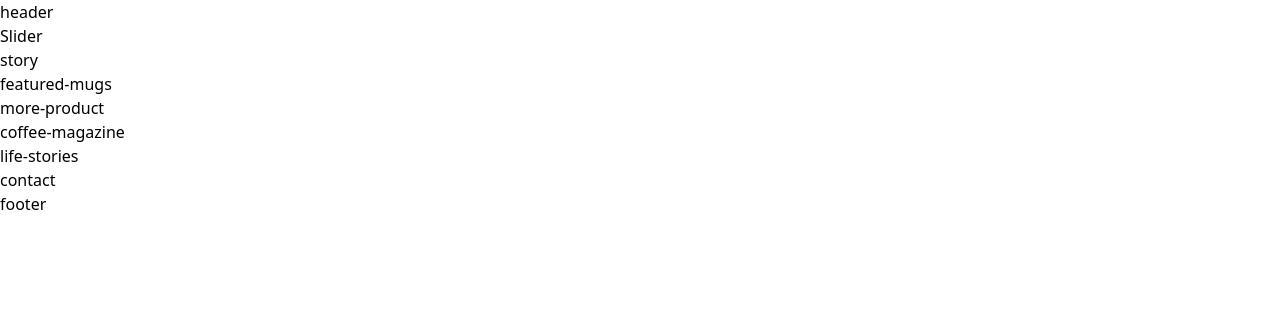
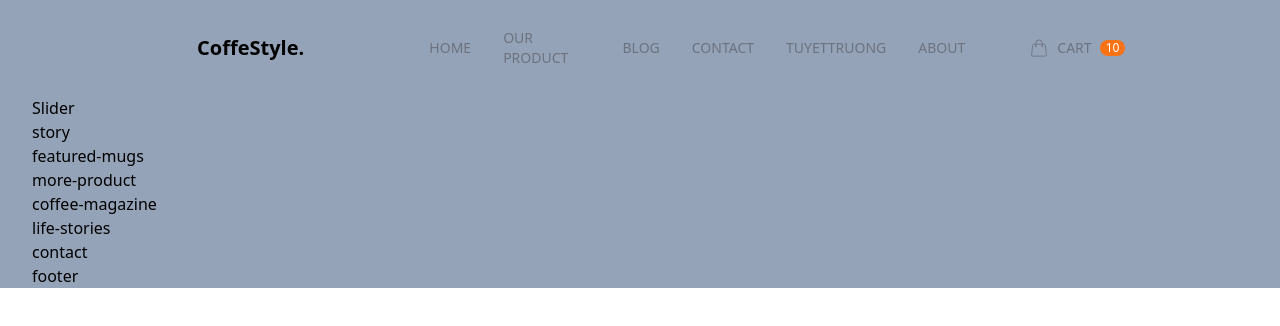
Before and after one commit to TruongThiNgocTuyetB1910172/Coffee-style, a website: page public/index.html in a window 1280 px wide. Drawn offline with Linux system fonts and the light colour scheme.

Commit message:
top menu

```diff
--- a/public/index.html
+++ b/public/index.html
@@ -4,25 +4,58 @@
     <meta charset="UTF-8" />
     <meta name="viewport" content="width=device-width, initial-scale=1.0" />
     <title>NgocTuyet</title>
-    <link href="/output.css" rel="stylesheet" />
+    <link href="./output.css" type="text/css" rel="stylesheet" />
   </head>
   <body>
     <!-- <h1 class="text-3xl font-bold underline text-green-500">
     Hello world!
   </h1> -->
     <div id="root">
-      <div class="content-wrapper">
-        <header>header</header>
+      <div class="content-wapper max-w-screen-2xl bg-slate-400 text-base mx-auto px-8">
+        <header class="py-6 mx-10 ">
+          <nav class="flex flex-row justify-between items-center">
+            <div class="logo basis-2/6 text-center text-xl font-semibold cursor-pointer">
+                CoffeStyle.
+            </div>
+            <ul class="basis-3/6 flex items-center justify-end gap-8 uppercase text-sm text-gray-500 font-medium">
+              <li class="ct-top-menu-item"> <a href="#" class="">Home</a></li>
+              <li class="ct-top-menu-item"> <a href="#" class="">Our Product</a></li>
+              <li class="ct-top-menu-item"> <a href="#" class="">Blog</a></li>
+              <li class="ct-top-menu-item"> <a href="#" class="">Contact</a></li>
+              <li class="ct-top-menu-item"> <a href="#" class="">Tuyettruong</a></li>
+              <li class="ct-top-menu-item"> <a href="#" class="">about</a></li>
+
+            </ul>
+            <ul class="basis-1/6 flex justify-start items-center ml-16 uppercase text-sm text-gray-500 font-medium">
+              <li class="ct-top-menu-item">
+                <a href="#" class="flex items-center">
+                  <svg xmlns="http://www.w3.org/2000/svg" fill="none" viewBox="0 0 24 24" strokeWidth={1.5} stroke="currentColor" className="w-6 h-6" class="ct-icon">
+                    <path strokeLinecap="round" strokeLinejoin="round" d="M15.75 10.5V6a3.75 3.75 0 10-7.5 0v4.5m11.356-1.993l1.263 12c.07.665-.45 1.243-1.119 1.243H4.25a1.125 1.125 0 01-1.12-1.243l1.264-12A1.125 1.125 0 015.513 7.5h12.974c.576 0 1.059.435 1.119 1.007zM8.625 10.5a.375.375 0 11-.75 0 .375.375 0 01.75 0zm7.5 0a.375.375 0 11-.75 0 .375.375 0 01.75 0z" />
+                  </svg>
+
+                  <span class="mx-2">Cart</span>
+                  <span class="ct-badge-cricle bg-orange-500 text-white">10</span>
+              </a>
+              </li>
+            </ul>
+          </nav>
+        </header>
         <main>
           <div class="slider">Slider</div>
           <!-- End slider-->
           <div class="story">story</div>
           <!-- End story-->
-          <div class="featured-mugs">featured-mugs</div><!--End featured-mugs-->
-          <div class="more-product">more-product</div><!--End more-product-->
-          <div class="coffee-magazine">coffee-magazine</div><!--End coffee-magazine-->
-          <div class="life-stories">life-stories</div><!--End life-stories-->
-          <div class="contact">contact</div><!--End contact-->
+          <div class="featured-mugs">featured-mugs</div>
+          <!--End featured-mugs-->
+          <div class="more-product">more-product</div>
+          <!--End more-product-->
+          <div class="coffee-magazine">coffee-magazine</div>
+          <!--End coffee-magazine-->
+          <div class="life-stories">life-stories</div>
+          <!--End life-stories-->
+          <div class="contact">contact</div>
+
+          <!--End contact-->
         </main>
         <footer>footer</footer>
       </div>
--- a/src/input.css
+++ b/src/input.css
@@ -1,3 +1,15 @@
 @tailwind base;
 @tailwind components;
 @tailwind utilities;
+
+/*ct=custom , tranh bi trung*/
+.ct-top-menu-item{
+@apply cursor-pointer py-1 hover:text-gray-900 relative after:absolute after:bottom-0 after:left-0 after:bg-light-coffee after:h-0.5 after:w-0 hover:after:w-full after:transition-all after:ease-in-out after:duration-300;
+}
+.ct-icon{
+@apply w-5 h-5 inline-block;
+}
+
+.ct-badge-cricle{
+@apply text-xs text-center rounded-full px-1.5;
+}
--- a/tailwind.config.js
+++ b/tailwind.config.js
@@ -2,7 +2,11 @@
 module.exports = {
   content: ["./public/**/*.{html,js}"],
   theme: {
-    extend: {},
+    extend: {
+      colors:{
+        'light-coffee':'#C89f94'
+      }
+    },
   },
   plugins: [],
 }
```
Also changed, not shown: README.md (added), public/output.css, 1 other file.
